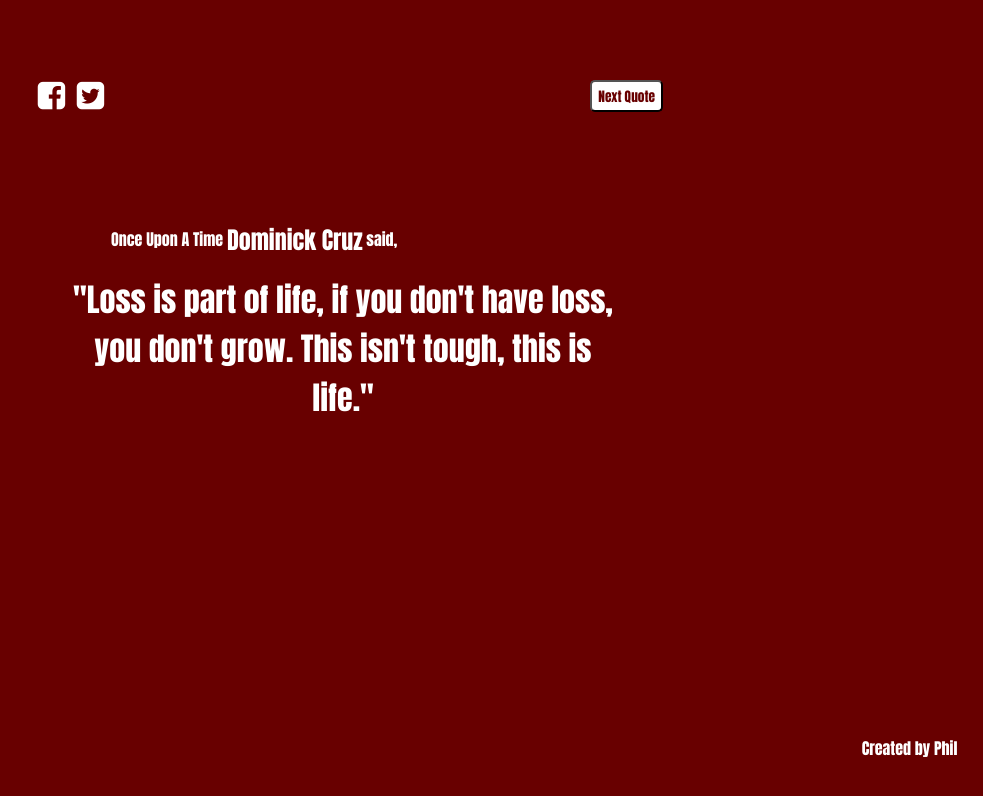
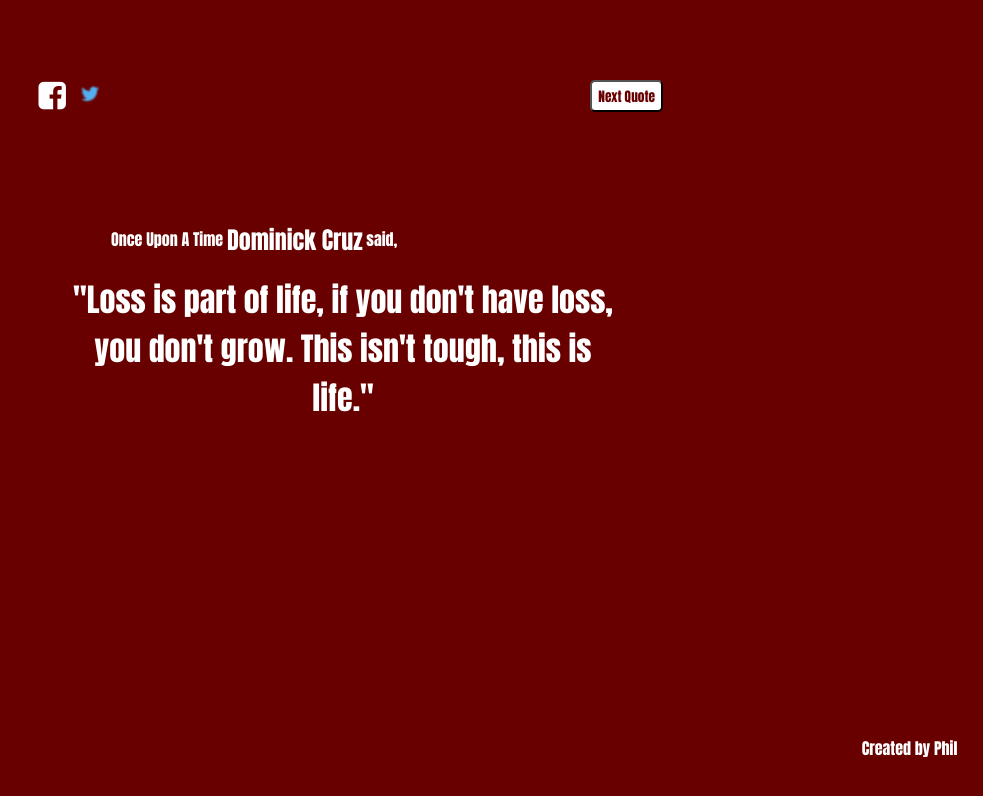
Before and after one commit to PhilippeWorks/DeprecatedPortfolio, a website: page projects/random-quote-generator/index.html in a window 1280 px wide. Shown: the whole page, without its empty margins (297-1280 px from the left). Drawn offline with Linux system fonts and the light colour scheme.

Commit message:
added twitter logo fix

```diff
--- a/projects/random-quote-generator/index.html
+++ b/projects/random-quote-generator/index.html
@@ -19,7 +19,7 @@
 		<div class="menu">
 			<div class="social-btns">
 				<a id="fbook-button"><i class="fa fa-facebook-square fa-2x"></i></a>
-				<a id="twitter-share-button" target="_blank"> <i class="fa fa-twitter-square fa-2x"></i> </a>
+				<a id ="twitter-share-button" target="_blank" title="follow me on twitter"><img alt="follow me on twitter" src="twitterlogo.png" border=0></a>
 			</div>
 		 	<button id="quote-button" type="button"> Next Quote </button>
 		</div>
```
Also changed, not shown: projects/random-quote-generator/twitterlogo.png (added).
